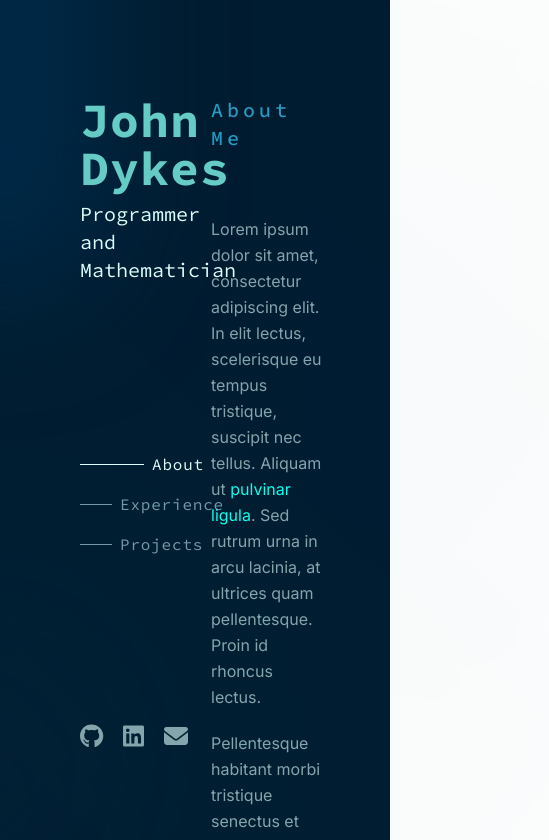
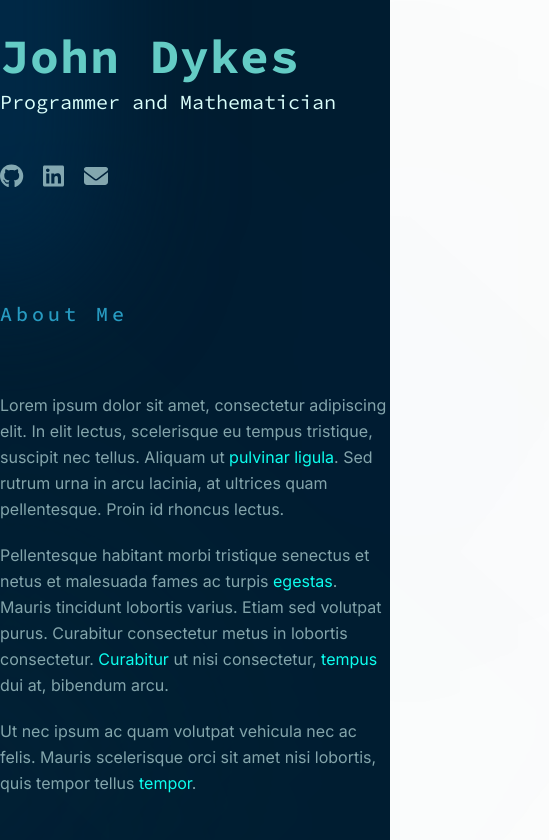
Before and after one commit to jwmdykes/portfolio-website, a Next.js app: page / in a window 390 px wide. Shown: the top 840 px of the page, 549 px wide, since content can reach past the window. Built offline with nearby package versions, Linux system fonts and the light colour scheme.

Commit message:
add mobile version

```diff
--- a/package.json
+++ b/package.json
@@ -15,7 +15,8 @@
     "@fortawesome/react-fontawesome": "^0.2.0",
     "next": "13.5.6",
     "react": "^18",
-    "react-dom": "^18"
+    "react-dom": "^18",
+    "sharp": "^0.32.6"
   },
   "devDependencies": {
     "@tailwindcss/typography": "^0.5.10",
--- a/src/app/page.tsx
+++ b/src/app/page.tsx
@@ -127,18 +127,18 @@ export default function Home() {
   }, []);
 
   return (
-    <div className='relative bg-background-color min-h-screen flex flex-row justify-center px-20'>
+    <div className='relative bg-background-color min-h-screen flex flex-row justify-center md:px-20'>
       <BackgroundOvals></BackgroundOvals>
 
       <div className='container'>
-        <div className='flex flex-row text-body-text-color justify-between gap-4'>
+        <div className='flex flex-col md:flex-row text-body-text-color justify-between gap-4'>
           {/* Fixed column */}
-          <div className='flex flex-col justify-between gap-4 max-h-screen w-1/2 py-24 top-0 sticky'>
+          <div className='flex flex-col justify-between gap-12 md:gap-4 md:max-h-screen w-full md:w-1/2 pt-8 md:py-24 z-10 md:top-0 sticky'>
             <div className='flex flex-col space-y-2'>
               <h1>John Dykes</h1>
               <h2>Programmer and Mathematician</h2>
             </div>
-            <div>
+            <div className='hidden md:block'>
               <ul className='flex flex-col gap-4'>
                 <NavigationElement
                   focused={activeSection == 'about'}
@@ -203,7 +203,7 @@ export default function Home() {
             </div>
           </div>
           {/* Scrollable column */}
-          <div className='relative flex flex-col ml-auto w-1/2'>
+          <div className='relative flex flex-col md:ml-auto md:w-1/2'>
             <section className='pt-24' id='about' ref={aboutRef}>
               <h3>About Me</h3>
               <p>
```
Also changed, not shown: 1 other file (tests, documents, lock files or other folders).
